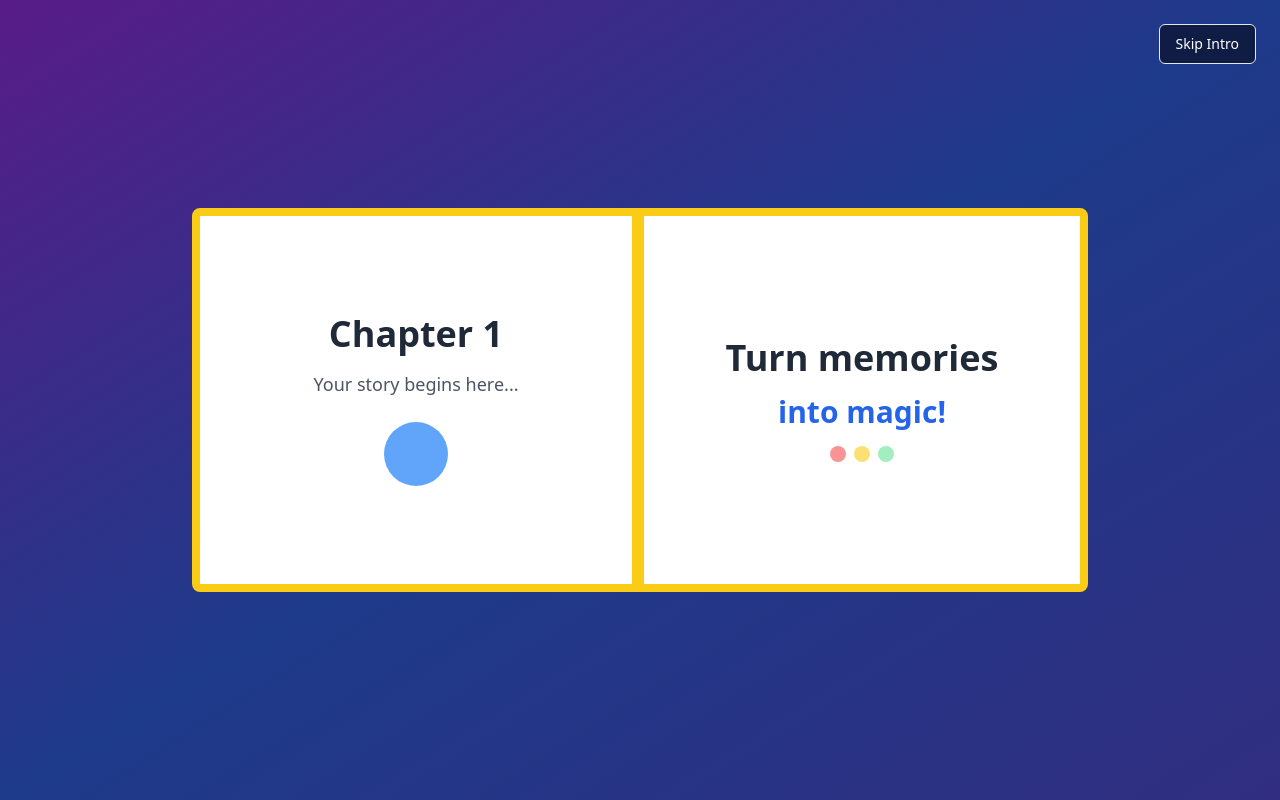
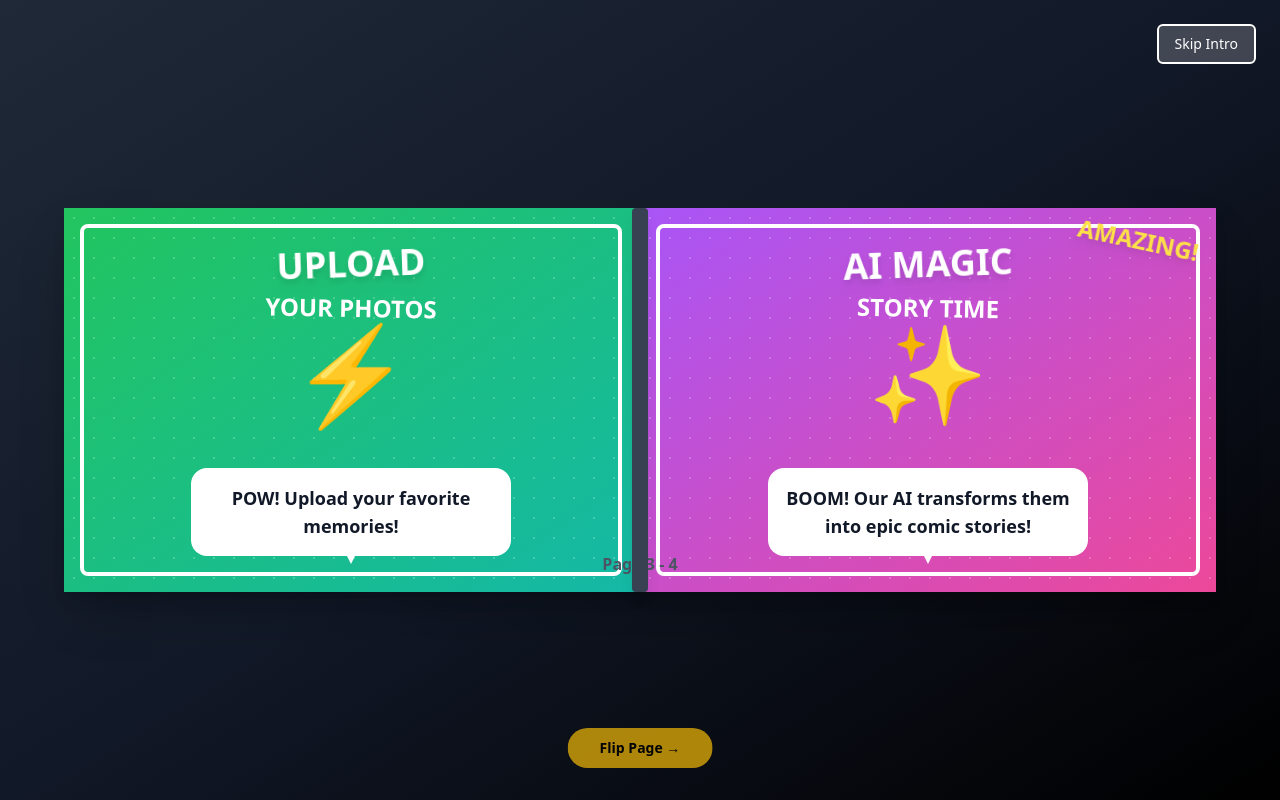
Before and after one commit to MichaelYarshansky/comic-tales-alive, a React (Vite) app: page / in a window 1280 px wide. Built offline with nearby package versions, Linux system fonts and the light colour scheme.

Commit message:
Refactor: Improve intro animation and add API key
- Updated the introduction animation to a more realistic comic book flipping style.
- Added the provided API keys to the project.

```diff
--- a/src/components/ComicIntro.tsx
+++ b/src/components/ComicIntro.tsx
@@ -7,45 +7,143 @@ interface ComicIntroProps {
 }
 
 const ComicIntro = ({ onComplete }: ComicIntroProps) => {
-  const [phase, setPhase] = useState('closed'); // closed -> opening -> opened -> scene
+  const [currentPage, setCurrentPage] = useState(0);
+  const [isFlipping, setIsFlipping] = useState(false);
   const [showSkip, setShowSkip] = useState(false);
+
+  const comicPages = [
+    {
+      leftPage: {
+        title: "KEEPICS",
+        subtitle: "THE ADVENTURE BEGINS",
+        illustration: "🦸‍♂️",
+        text: "Transform your memories into comic magic!",
+        background: "bg-gradient-to-br from-red-500 to-orange-500"
+      },
+      rightPage: {
+        title: "CHAPTER 1",
+        subtitle: "YOUR STORY",
+        illustration: "📸",
+        text: "Every photo has a story waiting to be told...",
+        background: "bg-gradient-to-br from-blue-500 to-purple-500"
+      }
+    },
+    {
+      leftPage: {
+        title: "UPLOAD",
+        subtitle: "YOUR PHOTOS",
+        illustration: "⚡",
+        text: "POW! Upload your favorite memories!",
+        background: "bg-gradient-to-br from-green-500 to-teal-500"
+      },
+      rightPage: {
+        title: "AI MAGIC",
+        subtitle: "STORY TIME",
+        illustration: "✨",
+        text: "BOOM! Our AI transforms them into epic comic stories!",
+        background: "bg-gradient-to-br from-purple-500 to-pink-500"
+      }
+    },
+    {
+      leftPage: {
+        title: "CREATE",
+        subtitle: "YOUR COMIC",
+        illustration: "📚",
+        text: "Build your personalized comic book in minutes!",
+        background: "bg-gradient-to-br from-yellow-500 to-red-500"
+      },
+      rightPage: {
+        title: "READY?",
+        subtitle: "LET'S GO!",
+        illustration: "🚀",
+        text: "Your comic adventure awaits!",
+        background: "bg-gradient-to-br from-indigo-500 to-blue-500"
+      }
+    }
+  ];
 
   useEffect(() => {
     const timer = setTimeout(() => {
       setShowSkip(true);
     }, 1000);
 
-    const phaseTimer = setTimeout(() => {
-      setPhase('opening');
-    }, 2000);
-
-    const openTimer = setTimeout(() => {
-      setPhase('opened');
+    const autoFlip = setInterval(() => {
+      if (currentPage < comicPages.length - 1) {
+        flipToNextPage();
+      } else {
+        setTimeout(() => {
+          onComplete();
+        }, 2000);
+      }
     }, 4000);
-
-    const sceneTimer = setTimeout(() => {
-      setPhase('scene');
-    }, 6000);
-
-    const completeTimer = setTimeout(() => {
-      onComplete();
-    }, 9000);
 
     return () => {
       clearTimeout(timer);
-      clearTimeout(phaseTimer);
-      clearTimeout(openTimer);
-      clearTimeout(sceneTimer);
-      clearTimeout(completeTimer);
+      clearInterval(autoFlip);
     };
-  }, [onComplete]);
+  }, [currentPage, onComplete]);
+
+  const flipToNextPage = () => {
+    if (currentPage < comicPages.length - 1 && !isFlipping) {
+      setIsFlipping(true);
+      setTimeout(() => {
+        setCurrentPage(currentPage + 1);
+        setIsFlipping(false);
+      }, 600);
+    }
+  };
+
+  const ComicPage = ({ page, side }: { page: any; side: 'left' | 'right' }) => (
+    <div className={`w-full h-full ${page.background} p-8 flex flex-col justify-center items-center text-white relative overflow-hidden`}>
+      {/* Comic panel border */}
+      <div className="absolute inset-4 border-4 border-white rounded-lg"></div>
+
+      {/* Comic dots pattern */}
+      <div className="absolute inset-0 opacity-20" style={{
+        backgroundImage: `radial-gradient(circle, white 1px, transparent 1px)`,
+        backgroundSize: '20px 20px'
+      }}></div>
+
+      {/* Content */}
+      <div className="relative z-10 text-center">
+        {/* Title */}
+        <h1 className="text-4xl font-black mb-2 transform -rotate-2 drop-shadow-lg">
+          {page.title}
+        </h1>
+
+        {/* Subtitle */}
+        <h2 className="text-2xl font-bold mb-6 transform rotate-1">
+          {page.subtitle}
+        </h2>
+
+        {/* Illustration */}
+        <div className="text-8xl mb-6 animate-bounce">
+          {page.illustration}
+        </div>
+
+        {/* Speech bubble */}
+        <div className="relative bg-white text-gray-900 p-4 rounded-2xl max-w-xs mx-auto font-bold text-lg">
+          {page.text}
+          {/* Speech bubble tail */}
+          <div className="absolute -bottom-2 left-1/2 transform -translate-x-1/2 w-0 h-0 border-l-4 border-r-4 border-t-8 border-transparent border-t-white"></div>
+        </div>
+      </div>
+
+      {/* Comic action words */}
+      {side === 'right' && (
+        <div className="absolute top-4 right-4 text-yellow-300 font-black text-2xl transform rotate-12 drop-shadow-lg">
+          {currentPage === 0 ? 'WOW!' : currentPage === 1 ? 'AMAZING!' : 'EPIC!'}
+        </div>
+      )}
+    </div>
+  );
 
   return (
-    <div className="fixed inset-0 z-50 overflow-hidden bg-gradient-to-br from-purple-900 via-blue-900 to-indigo-900">
+    <div className="fixed inset-0 z-50 bg-gradient-to-br from-gray-800 via-gray-900 to-black flex items-center justify-center">
       {showSkip && (
         <Button
           onClick={onComplete}
-          className="absolute top-6 right-6 z-50 bg-black/50 text-white hover:bg-black/70"
+          className="absolute top-6 right-6 z-50 bg-white/20 text-white hover:bg-white/30 border-2 border-white"
           variant="outline"
         >
           Skip Intro
@@ -53,137 +151,50 @@ const ComicIntro = ({ onComplete }: ComicIntroProps) => {
       )}
 
       {/* Comic Book */}
-      <div className="relative w-full h-full flex items-center justify-center perspective-1000">
+      <div className="relative w-full max-w-6xl h-96 mx-4" style={{ perspective: '1500px' }}>
 
-        {/* Closed Book */}
-        {phase === 'closed' && (
-          <div className="animate-scale-in">
-            <div className="w-80 h-96 bg-gradient-to-br from-red-600 to-red-800 rounded-lg shadow-2xl border-8 border-yellow-400 transform rotate-3 hover:rotate-0 transition-all duration-1000">
-              <div className="p-8 text-center h-full flex flex-col justify-center">
-                <h1 className="text-4xl font-black text-yellow-300 mb-4 drop-shadow-lg">
-                  YOUR LIFE
-                </h1>
-                <h2 className="text-3xl font-bold text-white mb-6">
-                  YOUR COMIC
-                </h2>
-                <div className="w-20 h-20 bg-yellow-400 rounded-full mx-auto flex items-center justify-center animate-pulse">
-                  <span className="text-red-600 font-bold text-2xl">★</span>
-                </div>
-              </div>
-            </div>
+        {/* Book Base */}
+        <div className="relative w-full h-full bg-gray-800 rounded-lg shadow-2xl">
+
+          {/* Left Page */}
+          <div className="absolute left-0 w-1/2 h-full bg-white rounded-l-lg border-r-2 border-gray-300 shadow-lg">
+            <ComicPage page={comicPages[currentPage].leftPage} side="left" />
           </div>
-        )}
 
-        {/* Opening Book */}
-        {phase === 'opening' && (
-          <div className="relative w-80 h-96" style={{ perspective: '1000px' }}>
-            {/* Left Cover */}
-            <div
-              className="absolute w-40 h-96 bg-gradient-to-br from-red-600 to-red-800 rounded-l-lg border-l-8 border-t-8 border-b-8 border-yellow-400 origin-left transition-all duration-2000 transform"
-              style={{ transform: 'rotateY(-180deg)' }}
-            >
-            </div>
+          {/* Right Page */}
+          <div
+            className={`absolute right-0 w-1/2 h-full bg-white rounded-r-lg shadow-lg transition-transform duration-600 origin-left ${
+              isFlipping ? 'transform rotateY-180' : ''
+            }`}
+            style={{
+              transformStyle: 'preserve-3d',
+              transform: isFlipping ? 'rotateY(-180deg)' : 'rotateY(0deg)'
+            }}
+          >
+            <ComicPage page={comicPages[currentPage].rightPage} side="right" />
+          </div>
 
-            {/* Right Cover with Content */}
-            <div className="absolute right-0 w-40 h-96 bg-gradient-to-br from-red-600 to-red-800 rounded-r-lg border-r-8 border-t-8 border-b-8 border-yellow-400">
-              <div className="p-4 text-center h-full flex flex-col justify-center">
-                <h1 className="text-2xl font-black text-yellow-300 mb-2">
-                  YOUR LIFE
-                </h1>
-                <h2 className="text-xl font-bold text-white">
-                  YOUR COMIC
-                </h2>
-              </div>
-            </div>
+          {/* Page numbers */}
+          <div className="absolute bottom-4 left-1/2 transform -translate-x-1/2 text-gray-600 font-bold">
+            Page {currentPage * 2 + 1} - {currentPage * 2 + 2}
+          </div>
+        </div>
 
-            {/* Inner Pages Visible */}
-            <div className="absolute left-20 w-40 h-96 bg-white rounded shadow-lg flex items-center justify-center">
-              <div className="text-center animate-fade-in">
-                <h3 className="text-3xl font-bold text-gray-800 mb-4">Welcome!</h3>
-                <p className="text-gray-600">Let's create magic...</p>
-              </div>
-            </div>
-          </div>
-        )}
+        {/* Book spine */}
+        <div className="absolute left-1/2 top-0 w-4 h-full bg-gray-700 transform -translate-x-1/2 rounded-sm shadow-lg z-10"></div>
+      </div>
 
-        {/* Fully Opened Book */}
-        {phase === 'opened' && (
-          <div className="relative w-full max-w-4xl h-96 flex animate-scale-in">
-            {/* Left Page */}
-            <div className="w-1/2 h-full bg-white rounded-l-lg border-8 border-yellow-400 p-8 flex items-center justify-center">
-              <div className="text-center">
-                <h2 className="text-4xl font-bold text-gray-800 mb-4">Chapter 1</h2>
-                <p className="text-lg text-gray-600">Your story begins here...</p>
-                <div className="mt-6 w-16 h-16 bg-blue-400 rounded-full mx-auto animate-bounce"></div>
-              </div>
-            </div>
-
-            {/* Right Page */}
-            <div className="w-1/2 h-full bg-white rounded-r-lg border-8 border-yellow-400 border-l-4 p-8 flex items-center justify-center">
-              <div className="text-center">
-                <h2 className="text-4xl font-bold text-gray-800 mb-4">Turn memories</h2>
-                <h3 className="text-3xl font-bold text-blue-600 mb-4">into magic!</h3>
-                <div className="flex justify-center space-x-2">
-                  <div className="w-4 h-4 bg-red-400 rounded-full animate-pulse"></div>
-                  <div className="w-4 h-4 bg-yellow-400 rounded-full animate-pulse" style={{ animationDelay: '0.2s' }}></div>
-                  <div className="w-4 h-4 bg-green-400 rounded-full animate-pulse" style={{ animationDelay: '0.4s' }}></div>
-                </div>
-              </div>
-            </div>
-          </div>
-        )}
-
-        {/* Scene Transition */}
-        {phase === 'scene' && (
-          <div className="w-full h-full animate-fade-in">
-            {/* Magical Scene Background */}
-            <div className="absolute inset-0 bg-gradient-to-br from-purple-600 via-pink-500 to-orange-400">
-              {/* Floating Elements */}
-              <div className="absolute top-20 left-20 w-16 h-16 bg-yellow-300 rounded-full animate-bounce opacity-80"></div>
-              <div className="absolute top-40 right-32 w-12 h-12 bg-pink-300 rotate-45 animate-spin opacity-70"></div>
-              <div className="absolute bottom-32 left-40 w-20 h-20 bg-blue-300 rounded-full animate-pulse opacity-60"></div>
-
-              {/* Stars */}
-              {Array.from({ length: 20 }).map((_, i) => (
-                <div
-                  key={i}
-                  className="absolute w-2 h-2 bg-white rounded-full animate-pulse"
-                  style={{
-                    left: `${Math.random() * 100}%`,
-                    top: `${Math.random() * 100}%`,
-                    animationDelay: `${Math.random() * 2}s`,
-                  }}
-                ></div>
-              ))}
-            </div>
-
-            {/* Central Message */}
-            <div className="relative z-10 h-full flex items-center justify-center">
-              <div className="text-center text-white">
-                <h1 className="text-8xl font-black mb-6 drop-shadow-2xl animate-pulse">
-                  <span className="bg-gradient-to-r from-yellow-300 to-orange-300 bg-clip-text text-transparent">
-                    Ready?
-                  </span>
-                </h1>
-                <p className="text-2xl font-semibold mb-8 drop-shadow-lg">
-                  Let's create your masterpiece!
-                </p>
-                <div className="flex justify-center space-x-4">
-                  {['📸', '✨', '📖', '🚀'].map((emoji, i) => (
-                    <div
-                      key={i}
-                      className="text-4xl animate-bounce"
-                      style={{ animationDelay: `${i * 0.2}s` }}
-                    >
-                      {emoji}
-                    </div>
-                  ))}
-                </div>
-              </div>
-            </div>
-          </div>
-        )}
-      </div>
+      {/* Click indicator */}
+      {currentPage < comicPages.length - 1 && (
+        <div
+          className="absolute bottom-8 left-1/2 transform -translate-x-1/2 cursor-pointer animate-pulse"
+          onClick={flipToNextPage}
+        >
+          <Button className="bg-yellow-500 hover:bg-yellow-600 text-black font-bold px-8 py-3 rounded-full">
+            Flip Page →
+          </Button>
+        </div>
+      )}
     </div>
   );
 };
--- a/src/utils/chatgptApi.ts
+++ b/src/utils/chatgptApi.ts
@@ -43,7 +43,7 @@ export const generateComicStory = async (description: string, title: string, ima
       method: 'POST',
       headers: {
         'Content-Type': 'application/json',
-        'Authorization': `Bearer ${import.meta.env.VITE_OPENAI_API_KEY}`
+        'Authorization': `Bearer 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`
       },
       body: JSON.stringify({
         model: 'gpt-4o-mini',
```
